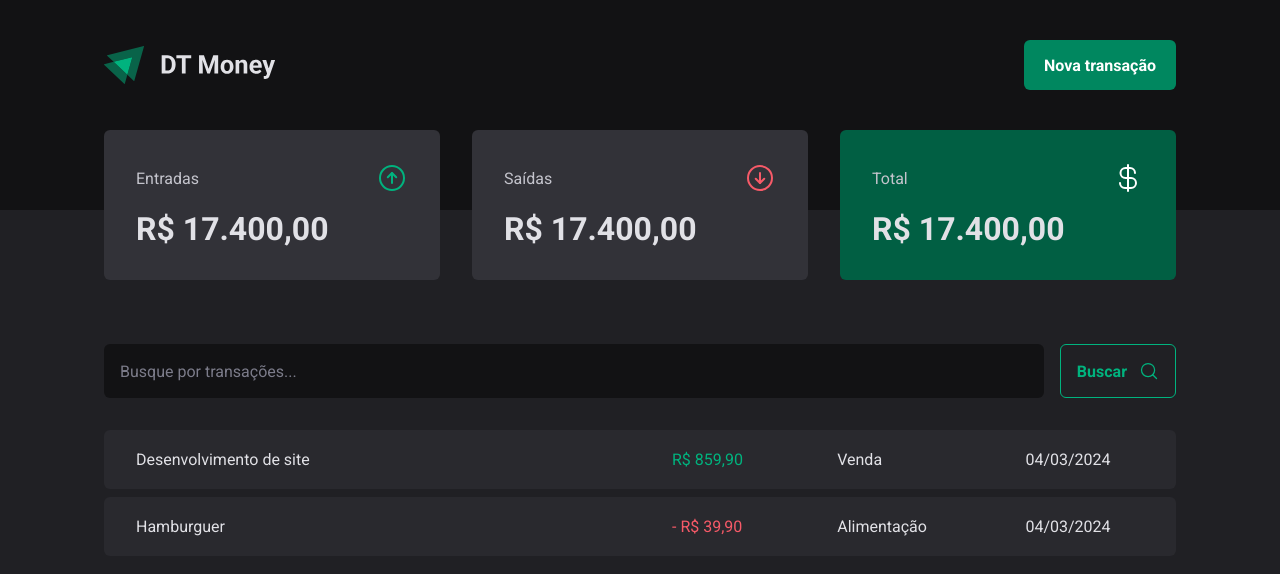
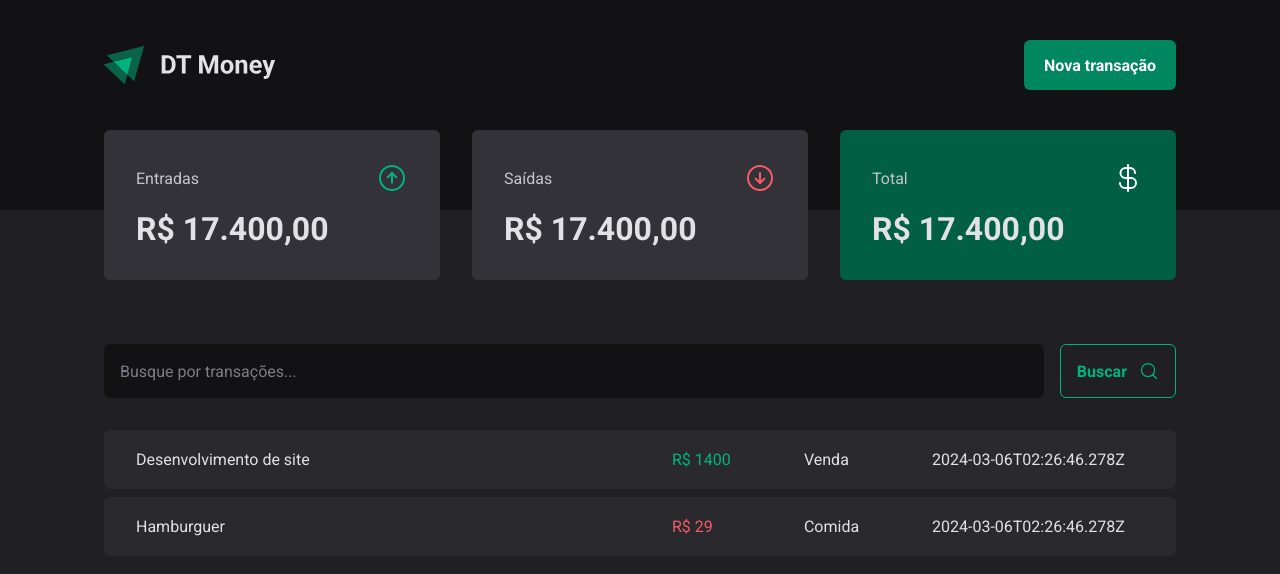
Before and after one commit to RuanCxrdoso/DT-Money, a React (Vite) app: page / in a window 1280 px wide. Shown: the top 574 px of the page. Built offline with nearby package versions, Linux system fonts and the light colour scheme; data requests are answered from the project's data file.

Commit message:
feat: HTTP request

```diff
--- a/src/pages/Transactions/index.tsx
+++ b/src/pages/Transactions/index.tsx
@@ -1,9 +1,32 @@
+import { useEffect, useState } from "react";
 import { Header } from "../../components/Header";
 import { Summary } from "../../components/Summary";
 import { SearchForm } from "./components/SearchForm";
 import { PriceHighlight, TransactionsContainer, TransactionsTable } from "./style";
 
+interface transactionsType {
+  id: number
+  description: string
+  type: 'income' | 'outcome'
+  category: string
+  price: number
+  createdAt: string
+}
+
 export function Transactions() {
+  const [transactions, setTransactions] = useState<transactionsType[]>([])
+
+  async function loadTransactions() {
+    const response = await fetch('http://localhost:3000/transactions')
+    const data = await response.json()
+
+    setTransactions(data)
+  }
+
+  useEffect(() => {
+    loadTransactions()
+  }, [])
+
   return (
     <div>
       <Header />
@@ -13,28 +36,18 @@
         <SearchForm />
         <TransactionsTable>
           <tbody>
-            <tr>
-              <td width="50%">Desenvolvimento de site</td>
-              <td>
-                <PriceHighlight variant="income">R$ 859,90</PriceHighlight>
-              </td>
-              <td>Venda</td>
-              <td>04/03/2024</td>
-            </tr>
-            <tr>
-              <td width="50%">Hamburguer</td>
-              <td>
-                <PriceHighlight variant="outcome">- R$ 39,90</PriceHighlight>
-              </td>
-              <td>Alimentação</td>
-              <td>04/03/2024</td>
-            </tr>
-            {/* <tr>
-              <td width="50%">Aluguel</td>
-              <td>R$ 699,90</td>
-              <td>Casa</td>
-              <td>04/03/2024</td>
-            </tr> */}
+            {transactions.map((transaction) => {
+              return (
+                <tr key={transaction.id}>
+                  <td width="50%">{transaction.description}</td>
+                  <td>
+                    <PriceHighlight variant={transaction.type}>R$ {transaction.price}</PriceHighlight>
+                  </td>
+                  <td>{transaction.category}</td>
+                  <td>{transaction.createdAt}</td>
+                </tr>
+              )
+            })}
           </tbody>
         </TransactionsTable>
       </TransactionsContainer>
```
